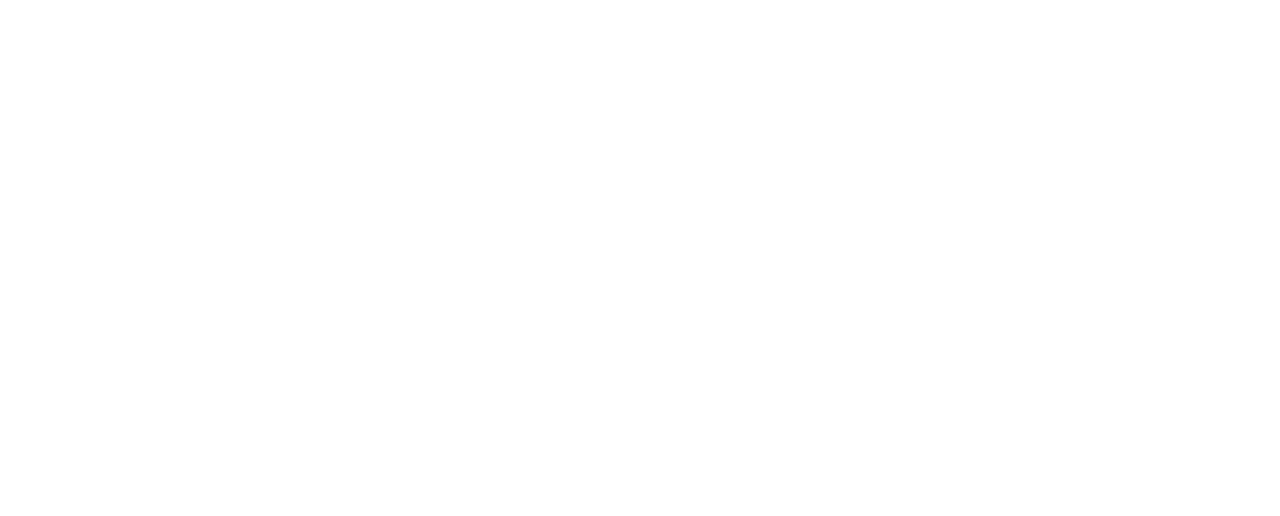
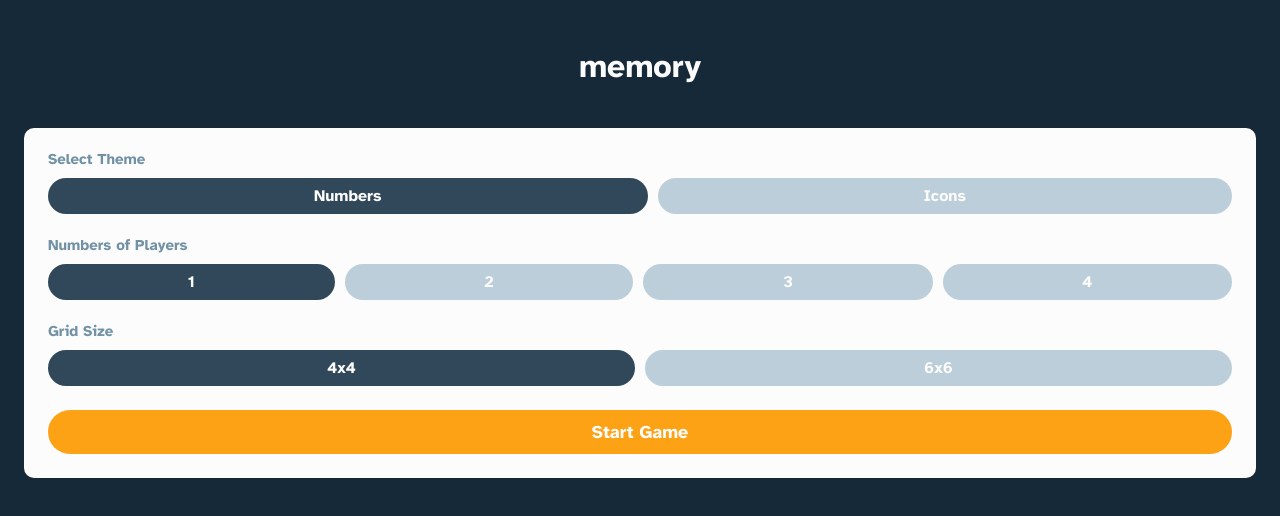
Before and after one commit to acunmedyaakademi/multiplayer-memorygame, a React (Vite) app: page /#/home in a window 1280 px wide. Shown: the part 136-652 px from the top of the page. Built offline with nearby package versions, Linux system fonts and the light colour scheme.

Commit message:
home ve game componentleri geliştirildi

```diff
--- a/package.json
+++ b/package.json
@@ -10,6 +10,7 @@
     "preview": "vite preview"
   },
   "dependencies": {
+    "dotenv": "^16.4.7",
     "react": "^18.3.1",
     "react-dom": "^18.3.1"
   },
--- a/src/App.jsx
+++ b/src/App.jsx
@@ -1,5 +1,16 @@
+import { useEffect, useState } from "react";
+
+import { getPage } from "./helper";
+
 const App = () => {
-  return <></>;
+  const [router, setRouter] = useState(location.hash.substring(1) || "/home");
+
+  useEffect(() => {
+    location.hash = location.hash || "/home";
+    window.addEventListener("hashchange", () => setRouter(location.hash.substring(1) || "/home"));
+  }, []);
+
+  return <>{getPage(router)}</>;
 };
 
 export default App;
--- /dev/null
+++ b/src/assets/css/Game.css
@@ -0,0 +1,94 @@
+/* .container {
+  padding: 24px;
+} */
+.game-header {
+  padding-inline: 24px;
+  margin-top: 24px;
+  margin-bottom: 85px;
+  display: flex;
+  justify-content: space-between;
+  align-items: center;
+  h1 {
+    font-weight: 700;
+    font-size: 24px;
+    line-height: 100%;
+    color: #152938;
+  }
+  .container-btns-area {
+    h4 {
+      width: 78px;
+      height: 40px;
+      padding-block: 10px;
+      border-radius: 26px;
+      font-weight: 700;
+      font-size: 16px;
+      line-height: 100%;
+      text-align: center;
+      color: #FCFCFC;
+      background-color: #FDA214;
+      cursor: pointer;
+    }
+    dialog {
+      margin: auto;
+      border-color: transparent;
+      border-radius: 10px;
+      form {
+        width: 327px;
+        height: 224px;
+        padding: 24px;
+        display: grid;
+        gap: 16px;
+        button {
+          height: 48px;
+          border-radius: 26px;
+          background-color: #DFE7EC;
+          border-color: transparent;
+          &:focus {
+            background-color: #FDA214;
+            color: #FCFCFC;
+          }
+        }
+
+      }
+    }
+  }
+}
+.game-hero {
+  padding-inline: 24px;
+  margin-bottom: 94px;
+  display: grid;
+  grid-template-columns: repeat(4, 1fr);
+  gap: 13px;
+  button {
+    width: 73px;
+    height: 73px;
+    border-radius: 59px;
+    border-color: transparent;
+    background-color: #304859;
+  }
+}
+.game-player-scores {
+  padding-inline: 24px;
+  margin-bottom: 24px;
+  display: flex;
+  justify-content: space-between;
+  .p1, .p2, .p3, .p4 {
+    border-radius: 5px;
+    text-align: center;
+    width: 64px;
+    background-color: #DFE7EC;
+    padding: 14px 10px;
+    font-weight: 700;
+    line-height: 100%;
+    text-align: center;
+    h2 {
+      font-size: 15px;
+      color: #7191A5;
+      margin-bottom: 4px;
+    }
+    h1 {
+      font-size: 24px;
+      letter-spacing: 0px;
+    }
+  }
+}
--- /dev/null
+++ b/src/assets/css/Home.css
@@ -0,0 +1,82 @@
+.home-main {
+  display: flex;
+  justify-content: center;
+  align-items: center;
+  height: 100vh;
+  background-color: #152938;
+}
+
+.home-container {
+  display: flex;
+  flex-direction: column;
+  align-items: center;
+  width: 100%;
+  padding: 24px;
+  gap: 45px;
+
+  h2 {
+    color: #fcfcfc;
+    font-size: 32px;
+    line-height: 100%;
+  }
+}
+
+.home-select-game-props {
+  background-color: #fcfcfc;
+  width: 100%;
+  padding: 24px;
+  border-radius: 10px;
+  display: grid;
+  gap: 24px;
+}
+
+.home-game-prop-item {
+  display: grid;
+  gap: 11px;
+  label {
+    color: #7191a5;
+    font-weight: 700;
+    font-size: 15px;
+    line-height: 100%;
+  }
+}
+
+.home-game-prop-item-btns {
+  display: flex;
+  gap: 10px;
+  button {
+    flex-grow: 1;
+    padding-block: 10px;
+    background-color: #bcced9;
+    color: #fcfcfc;
+    font-weight: 700;
+    line-height: 100%;
+    border: none;
+    border-radius: 26px;
+    transition: background-color 0.3s;
+
+    &.active {
+      background-color: #304859;
+    }
+
+    &:not(.active):hover {
+      background-color: #6395b8;
+    }
+  }
+}
+
+.home-start-btn {
+  background-color: #fda214;
+  padding: 13px;
+  color: #fcfcfc;
+  font-weight: 700;
+  font-size: 18px;
+  line-height: 100%;
+  border: none;
+  border-radius: 26px;
+  transition: background-color 0.3s;
+
+  &:hover {
+    background-color: #ffb84a;
+  }
+}
--- /dev/null
+++ b/src/components/Game.jsx
@@ -0,0 +1,64 @@
+import { useRef } from 'react';
+import '../assets/css/Game.css'
+
+export default function Game() {
+  const dialogRef = useRef(null);
+
+  function handleClick() {
+    dialogRef.current.showModal();
+  }
+
+  return (
+    <div className="game-container">
+      <div className="game-header">
+        <h1>memory</h1>
+        <div className="container-btns-area">
+          <h4 onClick={handleClick}>Menu</h4>
+          <dialog ref={dialogRef}>
+            <form method="dialog">
+              <button>Restart</button>
+              <button>New Game</button>
+              <button>Resume Game</button>
+            </form>
+          </dialog>
+        </div>
+      </div>
+      <div className="game-hero">
+        <button>1</button>
+        <button>2</button>
+        <button>3</button>
+        <button>4</button>
+        <button>5</button>
+        <button>6</button>
+        <button>7</button>
+        <button>8</button>
+        <button>1</button>
+        <button>2</button>
+        <button>3</button>
+        <button>4</button>
+        <button>5</button>
+        <button>6</button>
+        <button>7</button>
+        <button>8</button>
+      </div>
+      <div className="game-player-scores">
+        <div className="p1">
+          <h2>P1</h2>
+          <h1>4</h1>
+        </div>
+        <div className="p2">
+          <h2>P2</h2>
+          <h1>4</h1>
+        </div>
+        <div className="p3">
+          <h2>P3</h2>
+          <h1>2</h1>
+        </div>
+        <div className="p4">
+          <h2>P1</h2>
+          <h1>0</h1>
+        </div>
+      </div>
+    </div>
+  );
+}
--- /dev/null
+++ b/src/components/Home.jsx
@@ -0,0 +1,95 @@
+import "../assets/css/Home.css";
+
+import { useState } from "react";
+
+const gameProps = [
+  {
+    id: 1,
+    title: "Select Theme",
+    options: ["Numbers", "Icons"],
+  },
+  {
+    id: 2,
+    title: "Numbers of Players",
+    options: [1, 2, 3, 4],
+  },
+  {
+    id: 3,
+    title: "Grid Size",
+    options: ["4x4", "6x6"],
+  },
+];
+
+export default function Home() {
+  return (
+    <main className="home-main">
+      <div className="home-container">
+        <h2>memory</h2>
+        <div className="home-select-game-props">
+          {gameProps.map((gameProp) => (
+            <GameProp key={gameProp.id} {...gameProp} />
+          ))}
+          <button className="home-start-btn">Start Game</button>
+        </div>
+      </div>
+    </main>
+  );
+}
+
+const GameProp = ({ id, title, options }) => {
+  const [selectedOpt, setSelectedOpt] = useState({
+    theme: "Numbers",
+    players: 1,
+    gridSize: "4x4",
+  });
+
+  const getOpt = (propId) => {
+    switch (propId) {
+      case 1:
+        return {
+          key: "theme",
+          value: selectedOpt.theme,
+        };
+        break;
+
+      case 2:
+        return {
+          key: "players",
+          value: selectedOpt.players,
+        };
+        break;
+
+      case 3:
+        return {
+          key: "gridSize",
+          value: selectedOpt.gridSize,
+        };
+        break;
+
+      default:
+        break;
+    }
+  };
+
+  const setOpt = (propId, value) => {
+    selectedOpt[getOpt(propId).key] = value;
+    setSelectedOpt(structuredClone(selectedOpt));
+  };
+
+  return (
+    <div className="home-game-prop-item">
+      <label>{title}</label>
+      <div className="home-game-prop-item-btns">
+        {options.map((option) => (
+          <button
+            key={option}
+            className={getOpt(id).value === option ? "active" : null}
+            onClick={() => setOpt(id, option)}
+          >
+            {option}
+          </button>
+        ))}
+      </div>
+    </div>
+  );
+};
--- /dev/null
+++ b/src/helper.jsx
@@ -0,0 +1,18 @@
+import Game from "./components/Game";
+import Home from "./components/Home";
+
+const routers = [
+  {
+    url: "/home",
+    component: <Home />,
+  },
+  {
+    url: "/game",
+    component: <Game />,
+  },
+];
+
+export const getPage = (url) => {
+  const page = routers.find((router) => router.url === "/" + url.split("/")[1]);
+  return page ? page.component : <h4>404</h4>;
+};
```
Also changed, not shown: 1 other file (tests, documents, lock files or other folders).
